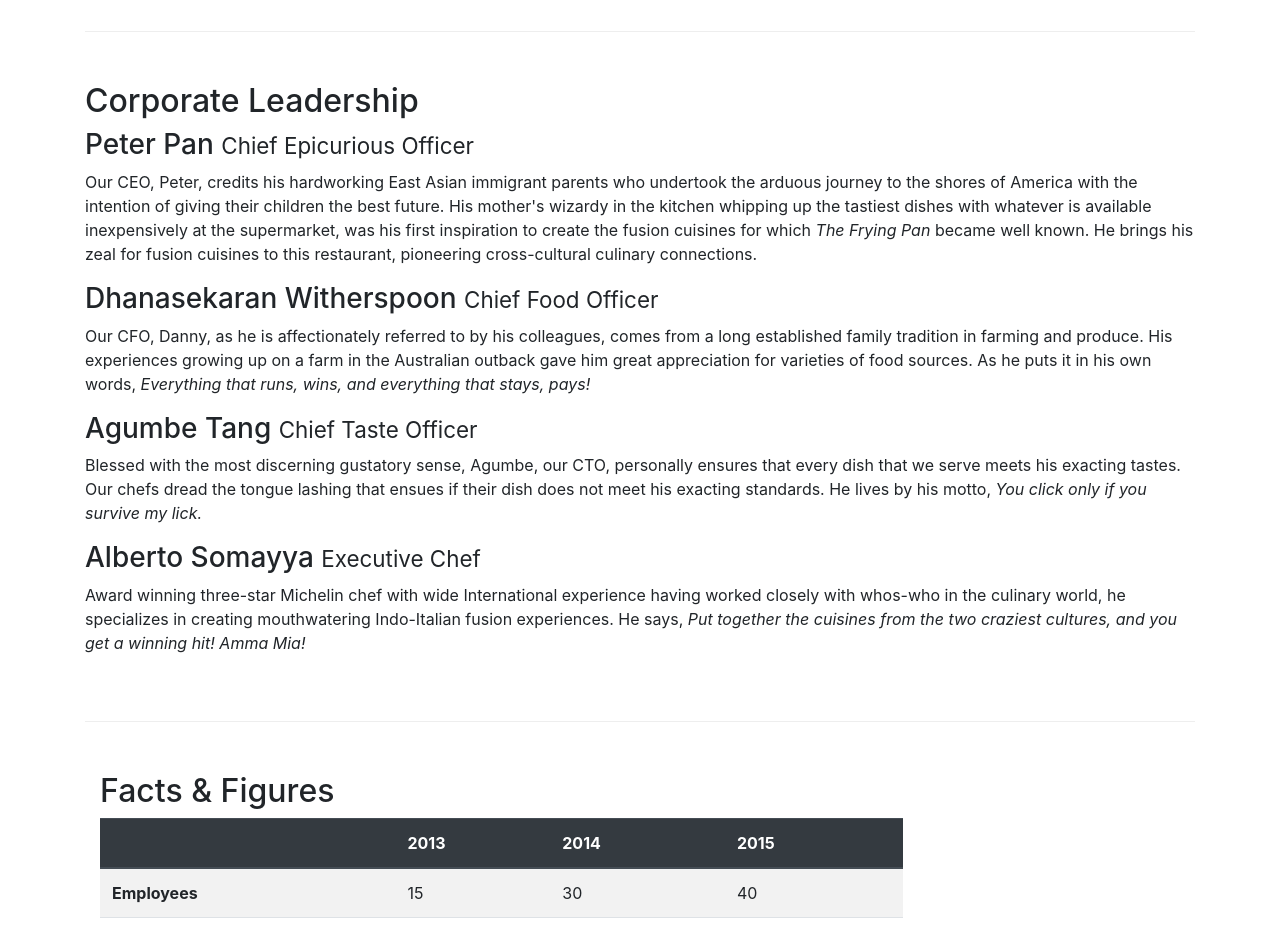
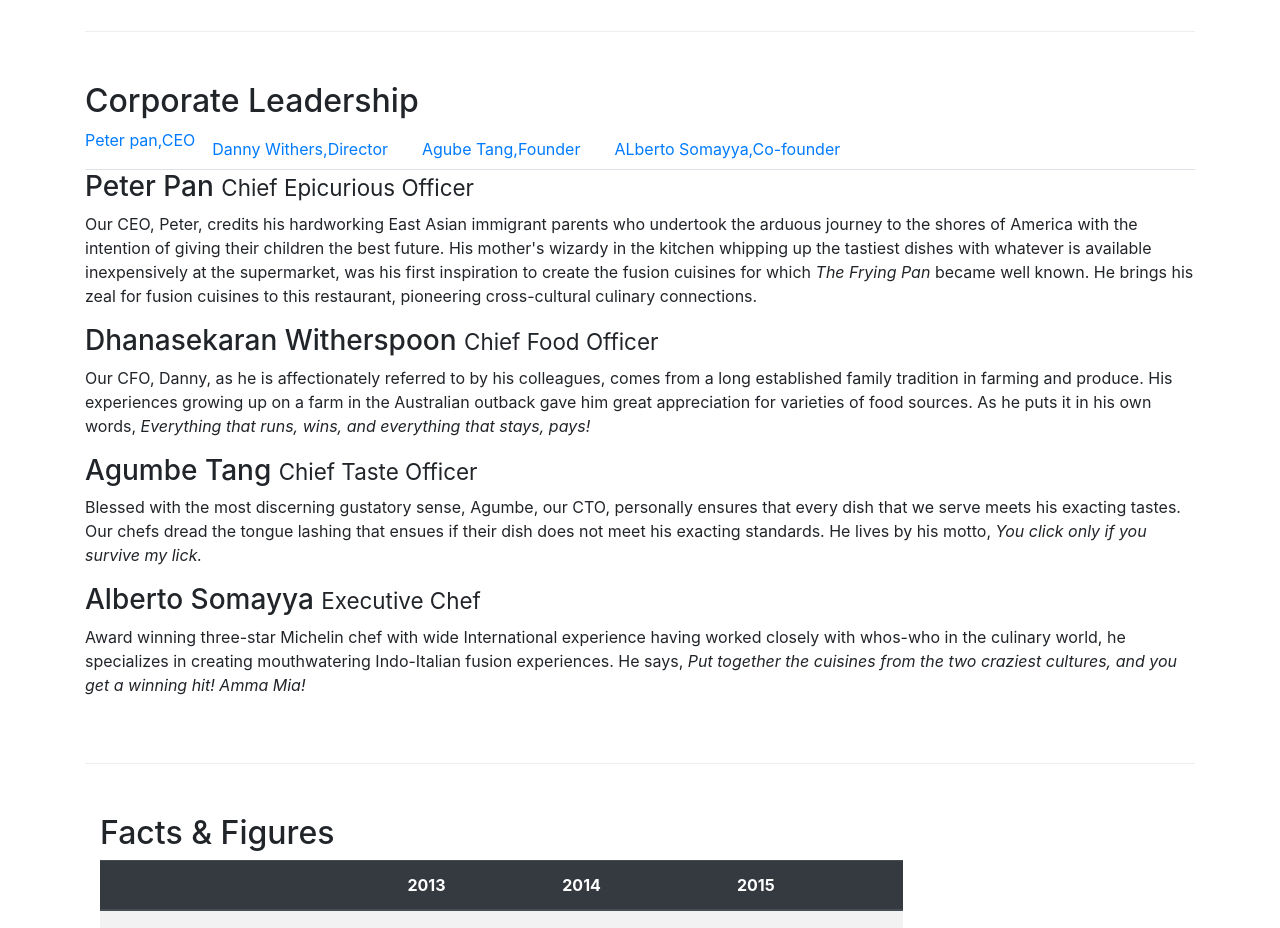
Before and after one commit to j836/bootstrap, a website: page aboutus.html in a window 1280 px wide. Shown: the part 940-1868 px from the top of the page. Drawn offline with nearby package versions, Linux system fonts and the light colour scheme.

Commit message:
Added Tab Navigation Elements

```diff
--- a/aboutus.html
+++ b/aboutus.html
@@ -142,6 +142,21 @@
         <div class="row row-content">
             <div>
                 <h2>Corporate Leadership</h2>
+
+                <ul class="nav nav-tabs">
+                    <li class="nav-item">
+                        <a class="nav-link-active" href="#peter" role="tab" data-toggle="tab">Peter pan,CEO</a>
+                    </li>
+                    <li class="nav-item">
+                        <a class="nav-link" href="#danny" role="tab" data-toggle="tab">Danny Withers,Director</a>
+                    </li>
+                    <li class="nav-item">
+                        <a class="nav-link" href="#agumbe" role="tab" data-toggle="tab">Agube Tang,Founder</a>
+                    </li>
+                    <li class="nav-item">
+                        <a class="nav-link" href="#alberto" role="tab" data-toggle="tab">ALberto Somayya,Co-founder</a>
+                    </li>
+                </ul>
                 <h3>Peter Pan <small>Chief Epicurious Officer</small></h3>
                 <p class="d-none d-sm-block">Our CEO, Peter, credits his hardworking East Asian immigrant parents who undertook the arduous journey to the shores of America with the intention of giving their children the best future. His mother's wizardy in the kitchen whipping up the tastiest dishes with whatever is available inexpensively at the supermarket, was his first inspiration to create the fusion cuisines for which <em>The Frying Pan</em> became well known. He brings his zeal for fusion cuisines to this restaurant, pioneering cross-cultural culinary connections.</p>
                 <h3>Dhanasekaran Witherspoon <small>Chief Food Officer</small></h3>
```
